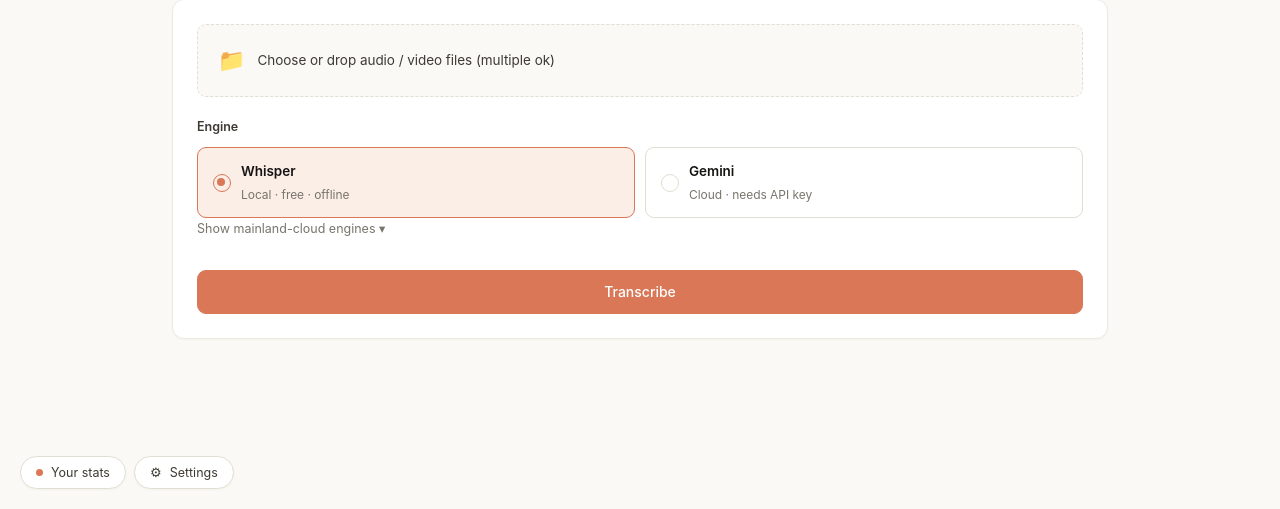
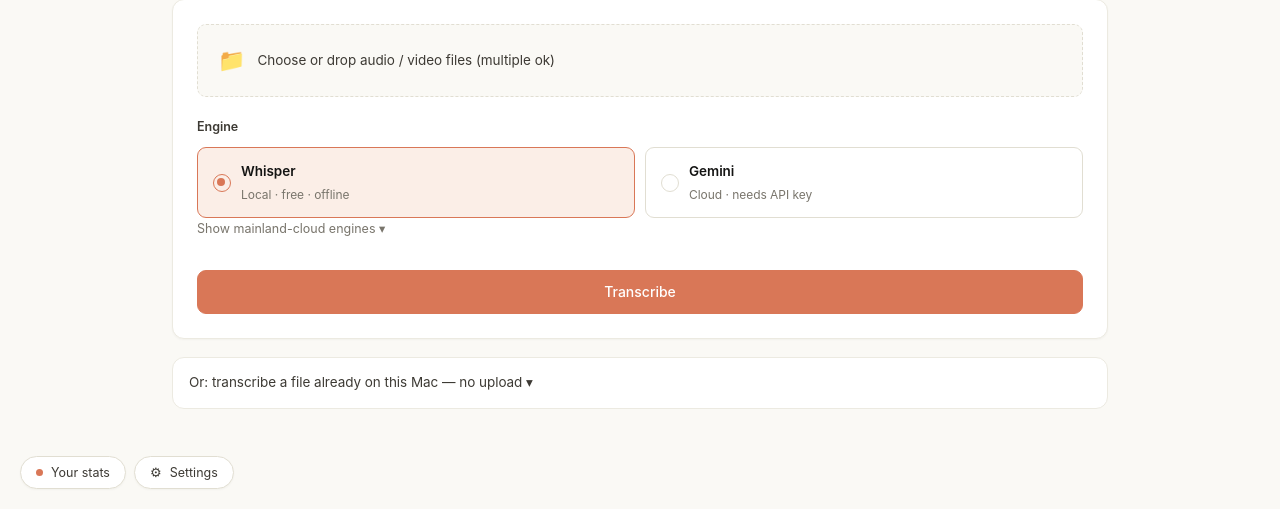
Before and after one commit to Kapozux/_Verbatim_, a Flask app: page / in a window 1280 px wide. Shown: the part 291-800 px from the top of the page. Run offline with Flask 3, Linux system fonts and the light colour scheme; data that the repository does not hold is empty; some libraries are stand-ins or nearby versions.

Commit message:
Transcribe: local-file ingest (no upload) for files already on the machine
Long videos hit the upload wall because the whole file has to travel
browser->Flask even though only the audio is needed. For files already on
this Mac, that transfer is pure waste.

New: POST /api/transcribe_local {path, engine} + an "Or: transcribe a file
already on this Mac — no upload" panel in the Transcribe tab. Flask symlinks
the local path into uploads/ and feeds the symlink to the normal pipeline —
zero copy, zero upload.

Safety: the pipeline os.remove()s its input at the end, so a raw local path
would delete the user's original. The symlink makes that safe — deleting a
symlink never touches the target; audio extraction writes a new file and
_save_results uses copy2, so the original is only ever read. Verified
end-to-end: a real local file transcribes to done and the original survives
byte-for-byte with the symlink cleaned up. Bad path / unsupported format are
rejected with clear messages.

Co-Authored-By: Claude Opus 4.8 <noreply@anthropic.com>

```diff
--- a/getAudio/app.py
+++ b/getAudio/app.py
@@ -667,6 +667,40 @@ def _enqueue_task(file, engine, speaker_count=None):
     return task_id, None
 
 
+def _enqueue_local_task(path, engine, speaker_count=None):
+    """用本机已有文件建任务：软链进 uploads/（零拷贝、零上传），把软链喂给流水线。
+
+    关键安全点：流水线结束会 os.remove(输入) —— 删的是软链，**绝不动你的原文件**
+    （提取音频写的是新文件、保存结果用 copy2 读取，都不改原件）。
+    返回 (task_id, None) 或 (None, error)。
+    """
+    path = os.path.expanduser((path or '').strip())
+    if not path:
+        return None, 'Enter a file path'
+    if not os.path.isfile(path):
+        return None, f'File not found: {path}'
+    if not allowed_file(path):
+        return None, f'Unsupported format. Allowed: {", ".join(sorted(config.ALLOWED_EXTENSIONS))}'
+
+    task_id = str(uuid.uuid4())
+    ext = path.rsplit('.', 1)[1].lower() if '.' in path else 'mp3'
+    link = os.path.join(config.UPLOAD_FOLDER, f"{task_id}.{ext}")
+    try:
+        os.symlink(os.path.abspath(path), link)
+    except OSError as e:
+        return None, f'Could not link the file: {e}'
+
+    display = os.path.basename(path)
+    taskdb.create(task_id, display, engine, speaker_count, link)
+    q = queue.Queue()
+    tasks[task_id] = q
+    executor.submit(
+        run_transcription, task_id, link, engine, display, q,
+        speaker_count, False, engine != 'whisper',
+    )
+    return task_id, None
+
+
 def recover_unfinished_tasks():
     """启动时找回上次没跑完的任务：源文件还在就重新入队，不在就标记失败。
 
@@ -723,6 +757,18 @@ def upload():
     if error:
         return jsonify({'error': error}), 400
 
+    return jsonify({'task_id': task_id})
+
+
+@app.route('/api/transcribe_local', methods=['POST'])
+def api_transcribe_local():
+    """本地文件直采：给个本机路径，零上传（软链，不拷贝、不删原件）。适合大视频。"""
+    body = request.get_json(silent=True) or {}
+    task_id, error = _enqueue_local_task(
+        body.get('path'), body.get('engine', 'whisper'),
+        _parse_speaker_count(body.get('speaker_count')))
+    if error:
+        return jsonify({'error': error}), 400
     return jsonify({'task_id': task_id})
 
 
--- a/getAudio/static/app.js
+++ b/getAudio/static/app.js
@@ -213,6 +213,47 @@ async function runUploadPool(jobs, engine, concurrency) {
     }
     await Promise.all(workers);
 }
+
+// —— 本地文件直采：给个本机路径，服务器软链读盘，零上传 ——
+const localGoBtn = document.getElementById('local-go');
+if (localGoBtn) localGoBtn.addEventListener('click', async () => {
+    const pathEl = document.getElementById('local-path');
+    const path = (pathEl.value || '').trim();
+    if (!path) { pathEl.focus(); return; }
+    const engine = document.querySelector('input[name="engine"]:checked').value;
+    const body = { path, engine };
+    const speakerEl = document.getElementById('speaker-count');
+    if (engine === 'precise' && speakerEl && speakerEl.value.trim()) {
+        body.speaker_count = speakerEl.value.trim();
+    }
+    errorSection.classList.add('hidden');
+    batchSection.classList.remove('hidden');
+    batchList.innerHTML = '';
+    batchTotal = 1; batchFinished = 0; updateBatchProgress();
+
+    const row = createBatchRow(path.split('/').pop() || path);
+    setRowStatus(row, 'Reading local file…', 'running');
+    batchList.appendChild(row);
+    localGoBtn.disabled = true;
+    try {
+        const resp = await fetch('/api/transcribe_local', {
+            method: 'POST', headers: { 'Content-Type': 'application/json' },
+            body: JSON.stringify(body),
+        });
+        const data = await resp.json().catch(() => ({}));
+        if (!resp.ok || data.error) {
+            setRowStatus(row, data.error || `Failed (${resp.status})`, 'error');
+            onTaskFinished();
+        } else {
+            connectBatchSSE(data.task_id, row);
+        }
+    } catch (err) {
+        setRowStatus(row, `Failed: ${err.message}`, 'error');
+        onTaskFinished();
+    } finally {
+        localGoBtn.disabled = false;
+    }
+});
 
 async function uploadOne(file, row, engine) {
     setRowStatus(row, 'Uploading…', 'running');
--- a/getAudio/static/style.css
+++ b/getAudio/static/style.css
@@ -405,6 +405,14 @@ button:focus-visible, a:focus-visible, input:focus-visible, select:focus-visible
   font-size: 12px; line-height: 1.6; color: var(--ink-soft); white-space: pre-wrap;
   overflow-wrap: anywhere;
 }
+.local-path { margin-top: 14px; border: 1px solid var(--line); border-radius: var(--r-lg); padding: 4px 16px; background: var(--card); }
+.local-path summary { cursor: pointer; font-size: 13.5px; color: var(--ink-soft); padding: 10px 0; list-style: none; }
+.local-path summary::-webkit-details-marker { display: none; }
+.local-path[open] summary { color: var(--ink); font-weight: 550; }
+.local-hint { font-size: 12.5px; color: var(--ink-faint); margin: 2px 0 12px; line-height: 1.5; }
+.local-row { display: flex; gap: 10px; padding-bottom: 14px; flex-wrap: wrap; }
+.local-row #local-path { flex: 1; min-width: 240px; font-family: var(--mono); font-size: 12.5px; }
+.local-row #local-go { white-space: nowrap; }
 #xhs-keywords { resize: vertical; min-height: 84px; line-height: 1.6; }
 .xhs-analyze-card {
   background: var(--card); border: 1px solid var(--line); border-radius: var(--r-lg);
--- a/getAudio/templates/index.html
+++ b/getAudio/templates/index.html
@@ -102,6 +102,17 @@
                         Transcribe
                     </button>
                 </form>
+
+                <details class="local-path">
+                    <summary>Or: transcribe a file already on this Mac — no upload ▾</summary>
+                    <p class="local-hint">Best for long videos. Verbatim reads the file in place (extracts audio locally),
+                        so nothing large is uploaded. Uses the engine selected above. Your original file is never moved or deleted.</p>
+                    <div class="local-row">
+                        <input type="text" id="local-path" class="search-input"
+                               placeholder="/Users/you/Movies/lecture.mp4  ·  paste a full path">
+                        <button type="button" id="local-go" class="btn-primary">Transcribe local file</button>
+                    </div>
+                </details>
 
                 <div id="batch-section" class="hidden">
                     <div class="batch-header">
```
